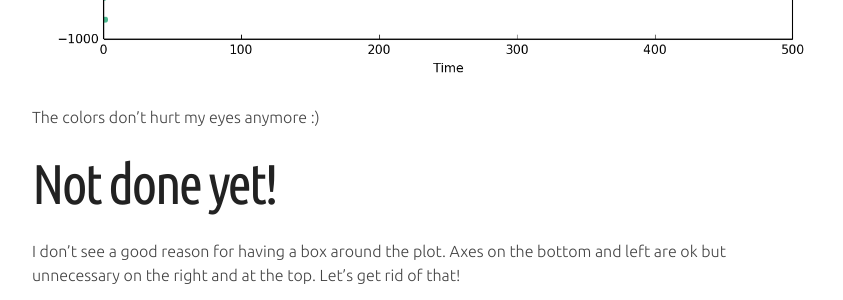
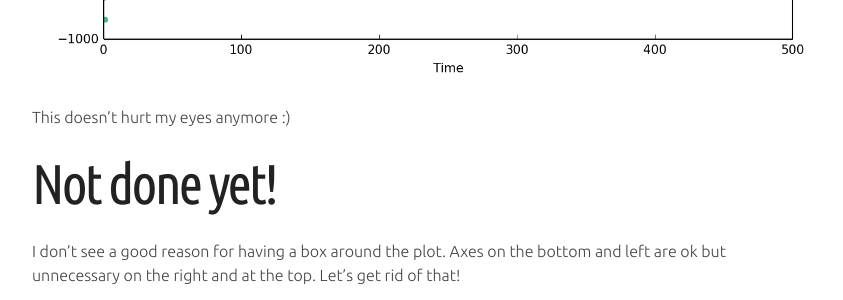
Before and after one commit to ardoi/ardoi.github.io, a Jekyll site: the page built from _posts/2014-03-27-nicer_mpl.md, in a window 1280 px wide and 900 px high, scrolled down 3352 px. Shown: the part 152-452 px from the top of the window, without its empty margins (218-1061 px from the left). Built offline with Jekyll 4.4.1, drawn with Linux system fonts in a browser that asks for light colours; nearby versions of some CDN libraries; Markdown is read by kramdown in place of the engine named in the settings; comment, search, counter and statistics services are not loaded.

Commit message:
fixed wording

```diff
--- a/_posts/2014-03-27-nicer_mpl.md
+++ b/_posts/2014-03-27-nicer_mpl.md
@@ -48,7 +48,7 @@ plot(t, raw, 'o', label='Raw data', color='#0EA16A', mec='None', alpha=0.75,  ms
 plot(t, fit, '#EF5915', lw=3, label='Fit')
 {% endhighlight %}
 ![](/img/matplotlib/img2.png)
-The colors don't hurt my eyes anymore :)
+This doesn't hurt my eyes anymore :)
 
 ##Not done yet!
 I don't see a good reason for having a box around the plot. Axes on the bottom and left are ok but unnecessary on the right and at the top. Let's get rid of that!
```
